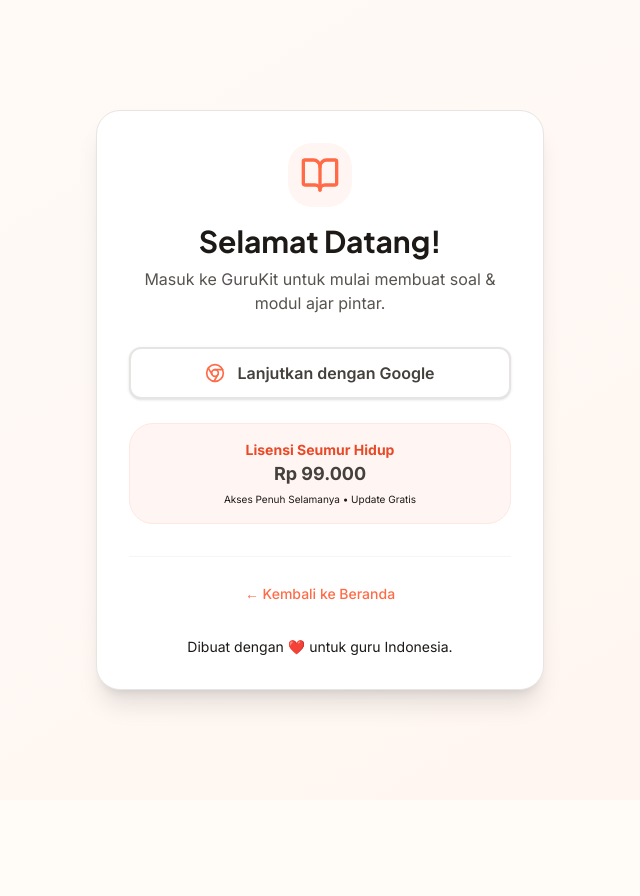
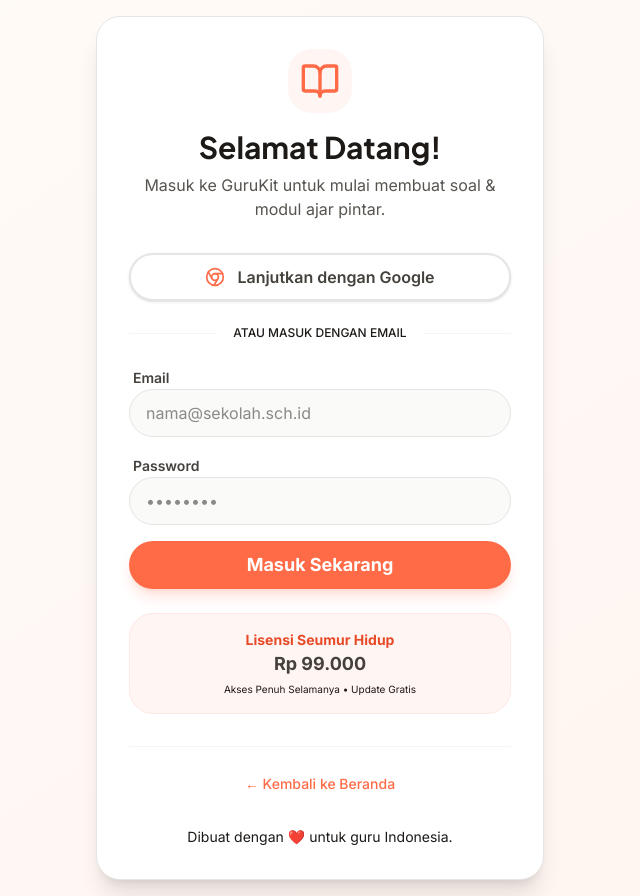
Before and after one commit to dynzaka-prog/gurukit, a Next.js app: page /login in a window 1280 px wide. Shown: the whole page, without its empty margins (320-960 px from the left). Before the commit the page ends 800 px from the top, so only its background shows below. Built offline with nearby package versions, Linux system fonts and the light colour scheme; no server answers.

Commit message:
feat: add manual login form and generator bridge buttons

```diff
--- a/app/generate/modul/page.tsx
+++ b/app/generate/modul/page.tsx
@@ -441,6 +441,11 @@
                                                 <p className="text-warm-500 text-sm">Terdiri dari 13 komponen lengkap Kurikulum Merdeka.</p>
                                             </div>
                                             <div className="flex gap-2">
+                                                {currentDocId && (
+                                                    <Button size="sm" variant="primary" className="bg-teal-500 hover:bg-teal-600 shadow-md text-xs" onClick={() => router.push(`/documents/${currentDocId}`)}>
+                                                        Lihat Detail
+                                                    </Button>
+                                                )}
                                                 <Button size="sm" variant="ghost" onClick={() => setStep(1)} className="text-xs">
                                                     Buat Baru
                                                 </Button>
--- a/app/generate/soal/page.tsx
+++ b/app/generate/soal/page.tsx
@@ -170,9 +170,10 @@
                         kesulitan: config.tingkatKesulitan
                     }
                 })
+                console.log('Document created successfully:', savedDoc.id)
                 setCurrentDocId(savedDoc.id)
-            } catch (saveError) {
-                console.error('Auto-save failed:', saveError)
+            } catch (saveError: any) {
+                console.error('Auto-save failed in browser:', saveError.message)
             }
         } catch (err: any) {
             setError(err.message)
@@ -514,6 +515,12 @@
                                                 </button>
                                             </div>
                                             <div className="flex gap-2">
+                                                {currentDocId && (
+                                                    <Button size="sm" variant="primary" className="bg-coral-500 hover:bg-coral-600 shadow-md text-xs" onClick={() => router.push(`/quiz/${currentDocId}`)}>
+                                                        <BrainIcon className="w-3 h-3 mr-1" />
+                                                        Mainkan Kuis
+                                                    </Button>
+                                                )}
                                                 <Button size="sm" variant="ghost" onClick={() => setStep(1)} className="text-xs">
                                                     Buat Baru
                                                 </Button>
--- a/app/login/page.tsx
+++ b/app/login/page.tsx
@@ -1,7 +1,7 @@
 import { Button } from "@/components/ui/button";
 import { BookOpenIcon, ChromeIcon } from "lucide-react";
 import Link from "next/link";
-import { signInWithGoogle } from "./actions";
+import { signInWithGoogle, signInWithEmail } from "./actions";
 
 export default function LoginPage() {
     return (
@@ -21,9 +21,44 @@
 
                 <div className="space-y-6">
                     <form action={signInWithGoogle}>
-                        <Button type="submit" className="w-full flex items-center gap-3 bg-white border-2 border-warm-200 text-warm-700 hover:bg-warm-50 shadow-sm transition-all" variant="ghost">
+                        <Button type="submit" className="w-full h-12 flex items-center gap-3 bg-white border-2 border-warm-200 text-warm-700 hover:bg-warm-50 rounded-2xl shadow-sm transition-all font-semibold" variant="ghost">
                             <ChromeIcon className="w-5 h-5 text-coral-500" />
                             Lanjutkan dengan Google
+                        </Button>
+                    </form>
+
+                    <div className="relative">
+                        <div className="absolute inset-0 flex items-center">
+                            <span className="w-full border-t border-warm-100"></span>
+                        </div>
+                        <div className="relative flex justify-center text-xs uppercase">
+                            <span className="bg-white px-4 text-warm-400 font-medium">Atau masuk dengan email</span>
+                        </div>
+                    </div>
+
+                    <form action={signInWithEmail} className="space-y-4">
+                        <div className="space-y-2">
+                            <label className="text-sm font-semibold text-warm-700 ml-1">Email</label>
+                            <input
+                                name="email"
+                                type="email"
+                                placeholder="nama@sekolah.sch.id"
+                                required
+                                className="w-full h-12 px-4 bg-warm-50 border border-warm-200 rounded-2xl outline-none focus:border-coral-400 focus:ring-4 focus:ring-coral-400/10 transition-all text-warm-900"
+                            />
+                        </div>
+                        <div className="space-y-2">
+                            <label className="text-sm font-semibold text-warm-700 ml-1">Password</label>
+                            <input
+                                name="password"
+                                type="password"
+                                placeholder="••••••••"
+                                required
+                                className="w-full h-12 px-4 bg-warm-50 border border-warm-200 rounded-2xl outline-none focus:border-coral-400 focus:ring-4 focus:ring-coral-400/10 transition-all text-warm-900"
+                            />
+                        </div>
+                        <Button type="submit" className="w-full h-12 bg-coral-500 hover:bg-coral-600 text-white rounded-2xl shadow-lg shadow-coral-500/20 transition-all font-bold text-lg">
+                            Masuk Sekarang
                         </Button>
                     </form>
 
```
